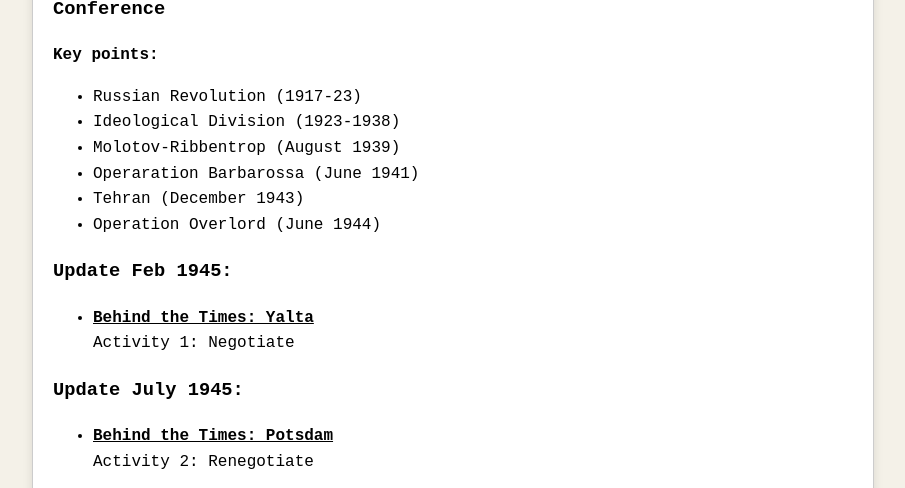
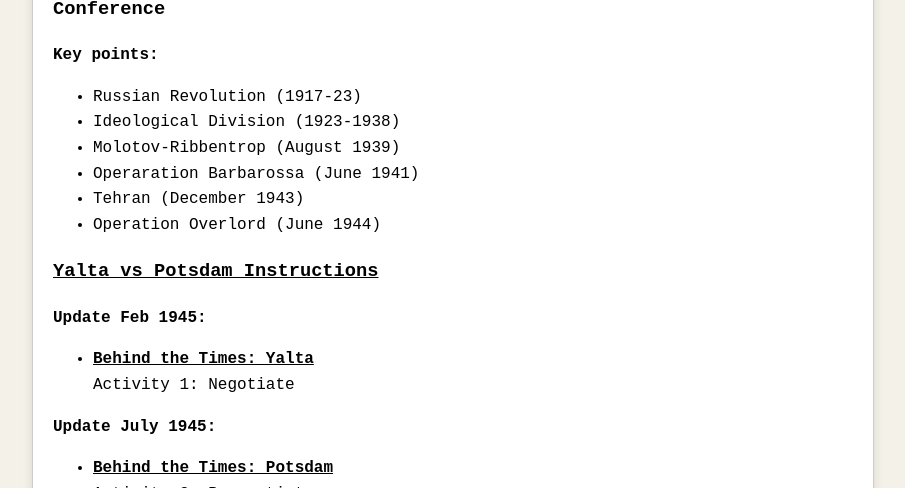
Before and after one commit to jboyce1/CodeWar, a Jekyll site: the page built from classes/PreparingForWinter.md, in a window 1280 px wide and 900 px high, scrolled down 728 px, cut to the strip 0-488 px from the top of the window. Shown: the whole strip, without its empty margins (187-1092 px from the left). Built offline with Jekyll 4.4.1, drawn with Linux system fonts in a browser that asks for light colours.

Commit message:
Update PreparingForWinter.md

```diff
--- a/classes/PreparingForWinter.md
+++ b/classes/PreparingForWinter.md
@@ -21,12 +21,13 @@ title: Preparing for Winter
 - Tehran (December 1943)
 - Operation Overlord (June 1944)
 
-### Update Feb 1945:
+### [Yalta vs Potsdam Instructions]({{ 'classes/PreparingForWinter/Yalta vs Potsdam Instructions.pdf' | relative_url }})
+**Update Feb 1945:**
 - [Behind the Times: Yalta]({{ 'classes/PreparingForWinter/Behind the Times- Yalta.pdf' | relative_url }})
     Activity 1: Negotiate
 
 
-### Update July 1945:
+**Update July 1945:**
 - [Behind the Times: Potsdam]({{ '/classes/PreparingForWinter/Behind the Times- Potsdam.pdf' | relative_url }})
     Activity 2: Renegotiate
 
```
